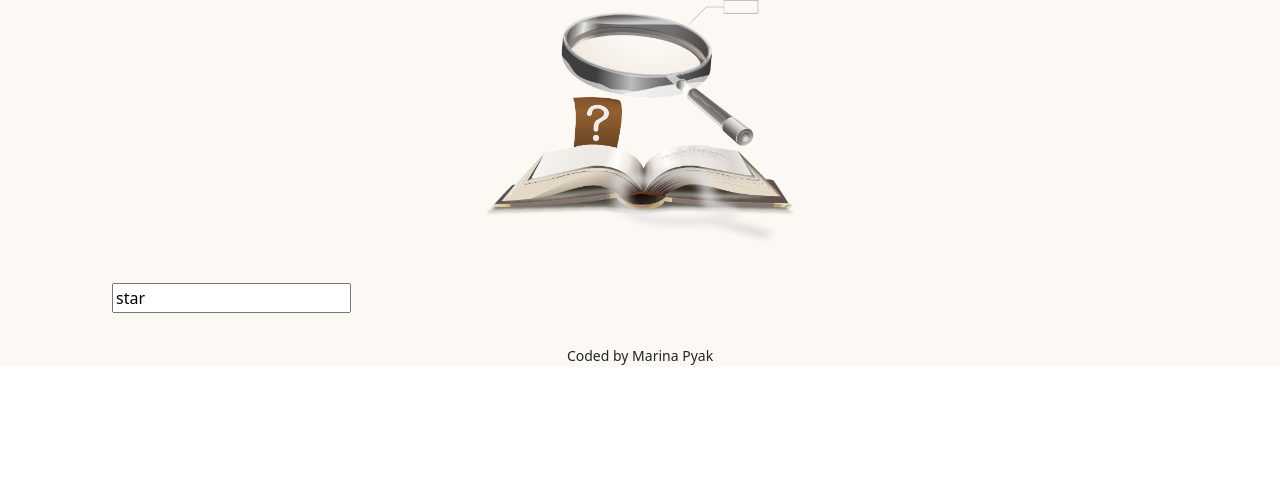
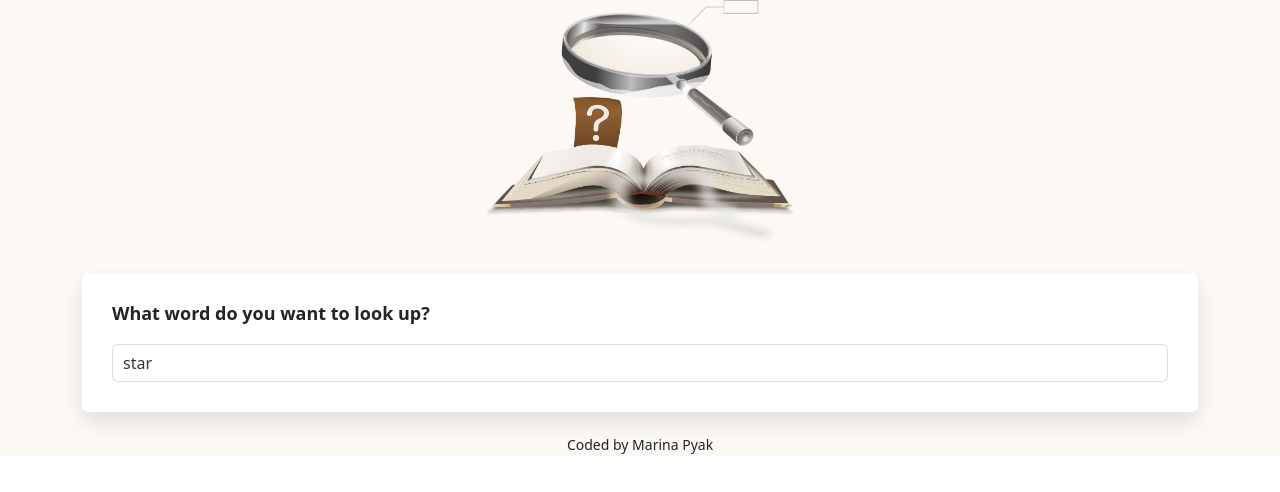
Before and after one commit to marina-pk/dictionary-project, a React (Create React App) app: page / in a window 1280 px wide. Shown: the top 492 px of the page. Built offline with nearby package versions, Linux system fonts and the light colour scheme; no server answers.

Commit message:
Started styling the app

```diff
--- a/src/Dictionary.css
+++ b/src/Dictionary.css
@@ -1,3 +1,21 @@
-form {
-  margin: 30px;
+.Dictionary h1 {
+  font-size: 18px;
+  font-weight: bold;
+  margin-bottom: 20px;
 }
+
+.Dictionary section {
+  background: white;
+  padding: 30px;
+  border-radius: 6px;
+  box-shadow: 0 10px 20px rgb(0 0 0 / 10%);
+  margin: 20px 0;
+}
+
+.Dictionary input {
+  width: 100%;
+  border-radius: 6px;
+  padding: 6px 10px;
+  color: #333;
+  border: 1px solid #ddd;
+}
--- a/src/Dictionary.js
+++ b/src/Dictionary.js
@@ -27,6 +27,8 @@ export default function Dictionary(props) {
   if (loaded) {
     return (
       <div className="Dictionary">
+        <section>
+          <h1>What word do you want to look up?</h1>
           <form onSubmit={handleSubmit}>
             <input
               type="search"
@@ -34,6 +36,7 @@ export default function Dictionary(props) {
               defaultValue={props.defaultKeyword}
             ></input>
           </form>
+        </section>
         <Results results={results} />
       </div>
     );
--- /dev/null
+++ b/src/Meaning.css
@@ -0,0 +1,11 @@
+.Meaning h3 {
+  font-size: 24px;
+  line-height: 1.5;
+  font-weight: bold;
+}
+
+.Meaning .example {
+  color: #70757a;
+  font-style: italic;
+  margin-top: 10px;
+}
--- a/src/Meaning.js
+++ b/src/Meaning.js
@@ -1,5 +1,6 @@
 import React from "react";
 import Definition from "./Definition";
+import "./Meaning.css";
 export default function Meaning(props) {
   return (
     <div className="Meaning">
--- /dev/null
+++ b/src/Phonetic.css
@@ -0,0 +1,24 @@
+.Phonetic {
+  margin: 20px 0;
+}
+
+.Phonetic a {
+  border: 1px solid #ddd;
+  text-decoration: none;
+  padding: 8px 15px;
+  font-size: 13px;
+  margin-right: 10px;
+  font-weight: bold;
+  border-radius: 20px;
+  transition: all 150ms ease-in-out;
+}
+
+.Phonetic a:hover {
+  background: #8f8787;
+  color: white;
+}
+
+.Phonetic .text {
+  opacity: 0.5;
+  font-weight: bold;
+}
--- a/src/Phonetic.js
+++ b/src/Phonetic.js
@@ -1,12 +1,12 @@
 import React from "react";
+import "./Phonetic.css";
 export default function Phonetic(props) {
   return (
     <div className="Phonetic">
       <a href={props.phonetic.audio} target="_blank" rel="noreferrer">
         Listen
       </a>
-      <br />
-      {props.phonetic.text}
+      <span className="text">{props.phonetic.text}</span>
     </div>
   );
 }
--- /dev/null
+++ b/src/Results.css
@@ -0,0 +1,5 @@
+.Results h2 {
+  font-size: 36px;
+  font-weight: bold;
+  line-height: 1.5;
+}
--- a/src/Results.js
+++ b/src/Results.js
@@ -5,6 +5,7 @@ export default function Results(props) {
   if (props.results) {
     return (
       <div className="Results">
+        <section>
           <h2>{props.results.word}</h2>
           {props.results.phonetics.map(function (phonetic, index) {
             return (
@@ -13,11 +14,12 @@ export default function Results(props) {
               </div>
             );
           })}
+        </section>
         {props.results.meanings.map(function (meaning, index) {
           return (
-            <div key={index}>
+            <section key={index}>
               <Meaning meaning={meaning} />
-            </div>
+            </section>
           );
         })}
       </div>
--- /dev/null
+++ b/src/Synonyms.css
@@ -0,0 +1,11 @@
+.Synonyms {
+  margin: 15px 0 0;
+  padding: 0;
+}
+
+.Synonyms li {
+  font-size: 13px;
+  display: inline-block;
+  padding-right: 10px;
+  line-height: 1;
+}
--- a/src/Synonyms.js
+++ b/src/Synonyms.js
@@ -1,8 +1,10 @@
 import React from "react";
+import "./Synonyms.css";
 export default function Synonyms(props) {
   if (props.synonyms) {
     return (
       <ul className="Synonyms">
+        <div>Similar:</div>
         {props.synonyms.map(function (synonym, index) {
           return <li key={index}>{synonym}</li>;
         })}
```
Lines whose indentation alone changed are shown as unchanged.
